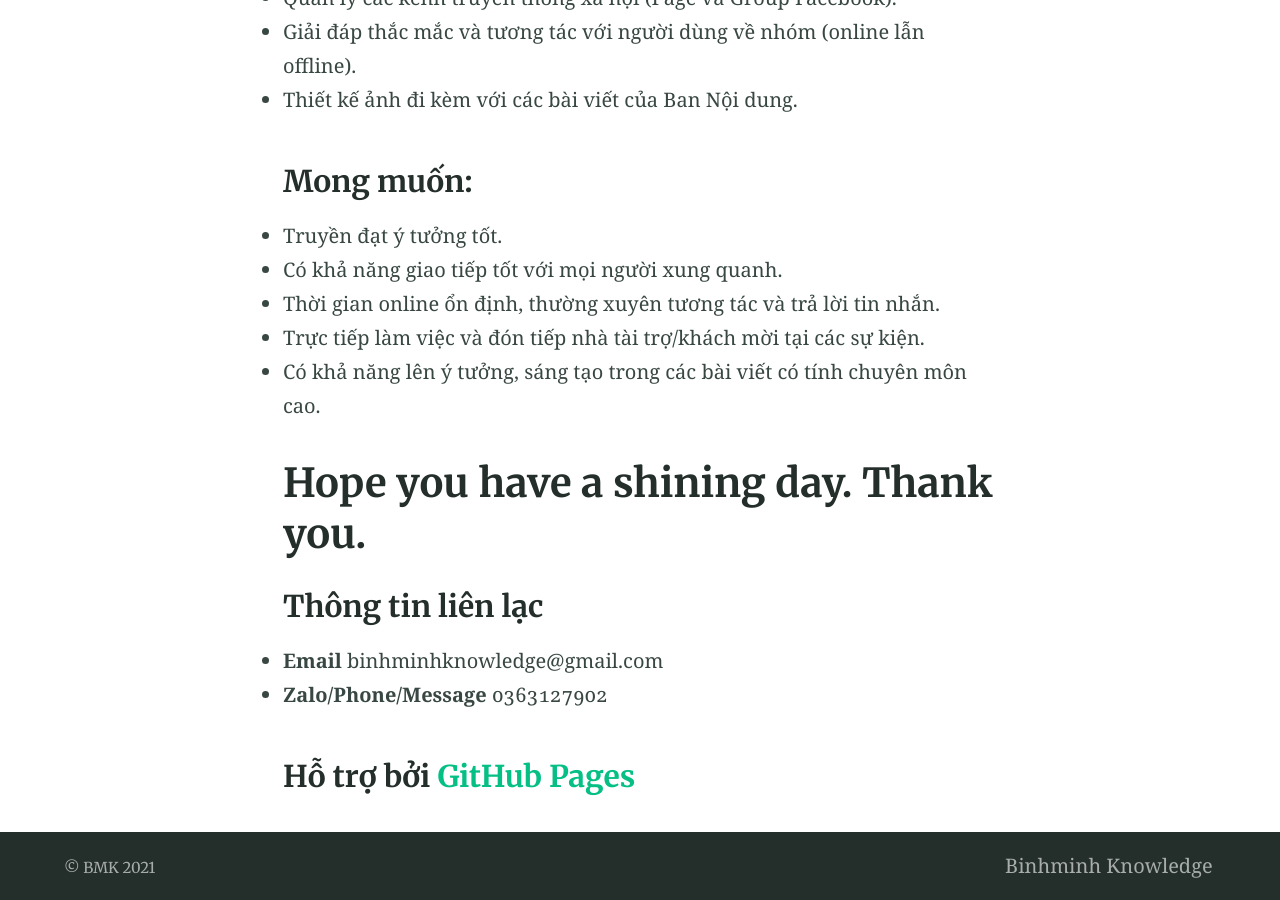
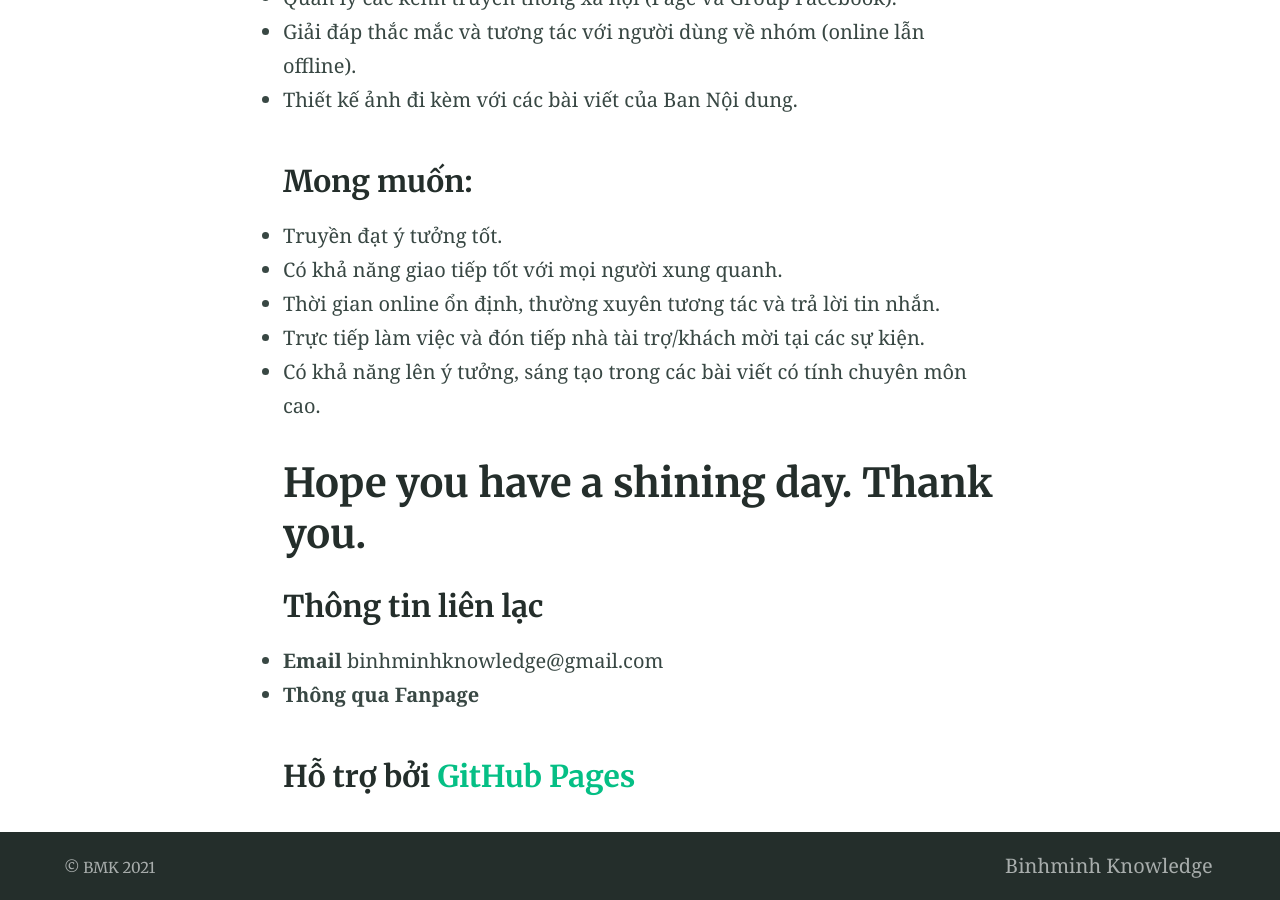
Before and after one commit to 8trien/1, a Jekyll site: the page built from index.md, in a window 1280 px wide and 900 px high, scrolled down 6324 px. Built offline with Jekyll 4.4.1, drawn with Linux system fonts in a browser that asks for light colours.

Commit message:
Update index.md

```diff
--- a/index.md
+++ b/index.md
@@ -174,6 +174,6 @@ Nhóm Học tập [Binhminh Knowledge](https://www.facebook.com/bmbetter) là m
 
 ### Thông tin liên lạc
 - **Email** binhminhknowledge@gmail.com
-- **Zalo/Phone/Message** 0363127902
+- **Thông qua Fanpage**
 
 ### Hỗ trợ bởi **[GitHub Pages](https://www.pages.github.com/)**
```
